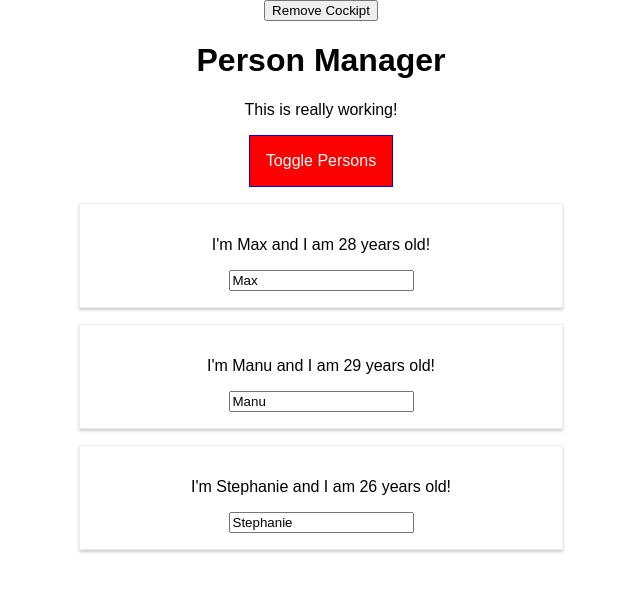
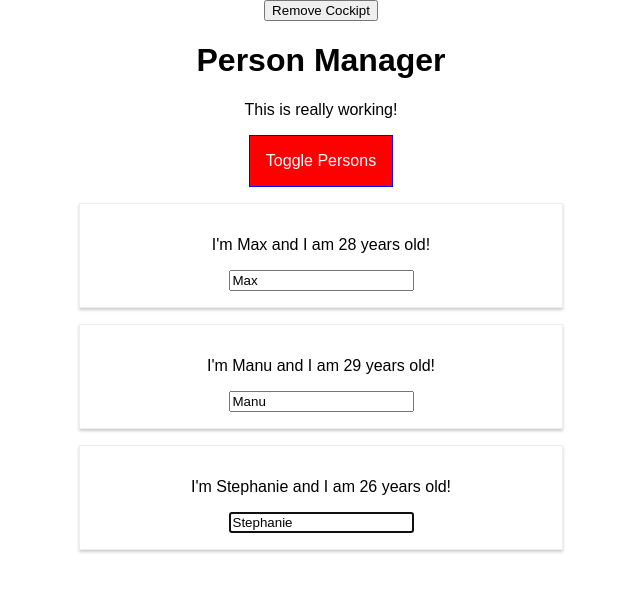
Before and after one commit to AkbarKarshiev/ReactJS-complete-guide, a React app: page / in a window 1280 px wide. Both pictures are taken after a click on the button "Toggle Persons". Shown: the top 592 px of the page, without its empty margins (319-959 px from the left). Built offline with nearby package versions, Linux system fonts and the light colour scheme.

Commit message:
7 27 Using Refs

```diff
--- a/src/components/Persons/Person/Person.js
+++ b/src/components/Persons/Person/Person.js
@@ -5,13 +5,27 @@ import withClass from '../../../hoc/withClass';
 import Aux from '../../../hoc/Auxiliary';
 
 class Person extends Component {
+    constructor(props) {
+        super(props)
+        this.inputElementRef = React.createRef(); // newer approach
+    }
+
+    componentDidMount(){
+        // this.inputElement.focus(); // older approach
+        this.inputElementRef.current.focus();
+    }
     render () {
         console.log('[Person.js] rendering...');
         return (
             <Aux>
                 <p onClick={this.props.click}>I'm {this.props.name} and I am {this.props.age} years old!</p>
                 <p>{this.props.children}</p>
-                <input type="text" onChange={this.props.changed} value={this.props.name} />
+                <input
+                 type="text"
+                //  ref={(inputEl) => {this.inputElement = inputEl}} // older approach
+                 ref={this.inputElementRef}
+                 onChange={this.props.changed}
+                 value={this.props.name} />
             </Aux>
         );
     }
```
